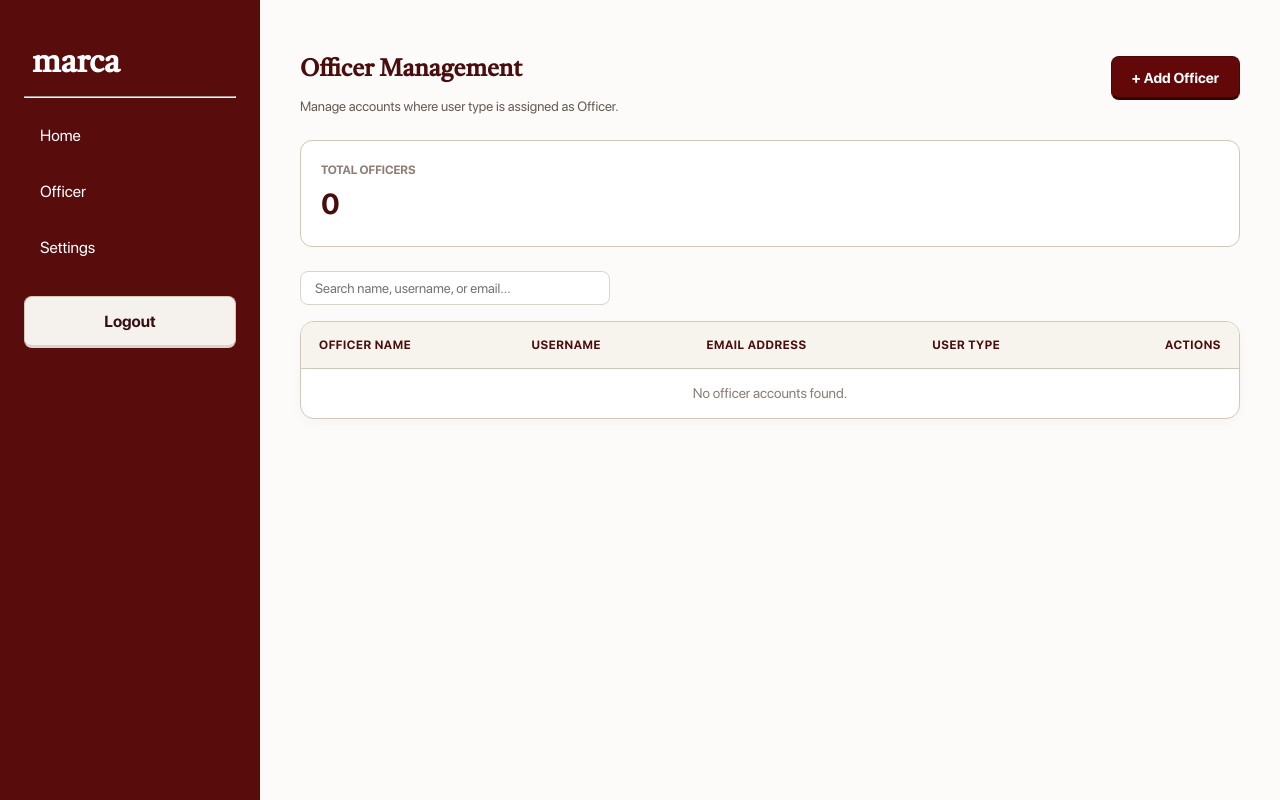
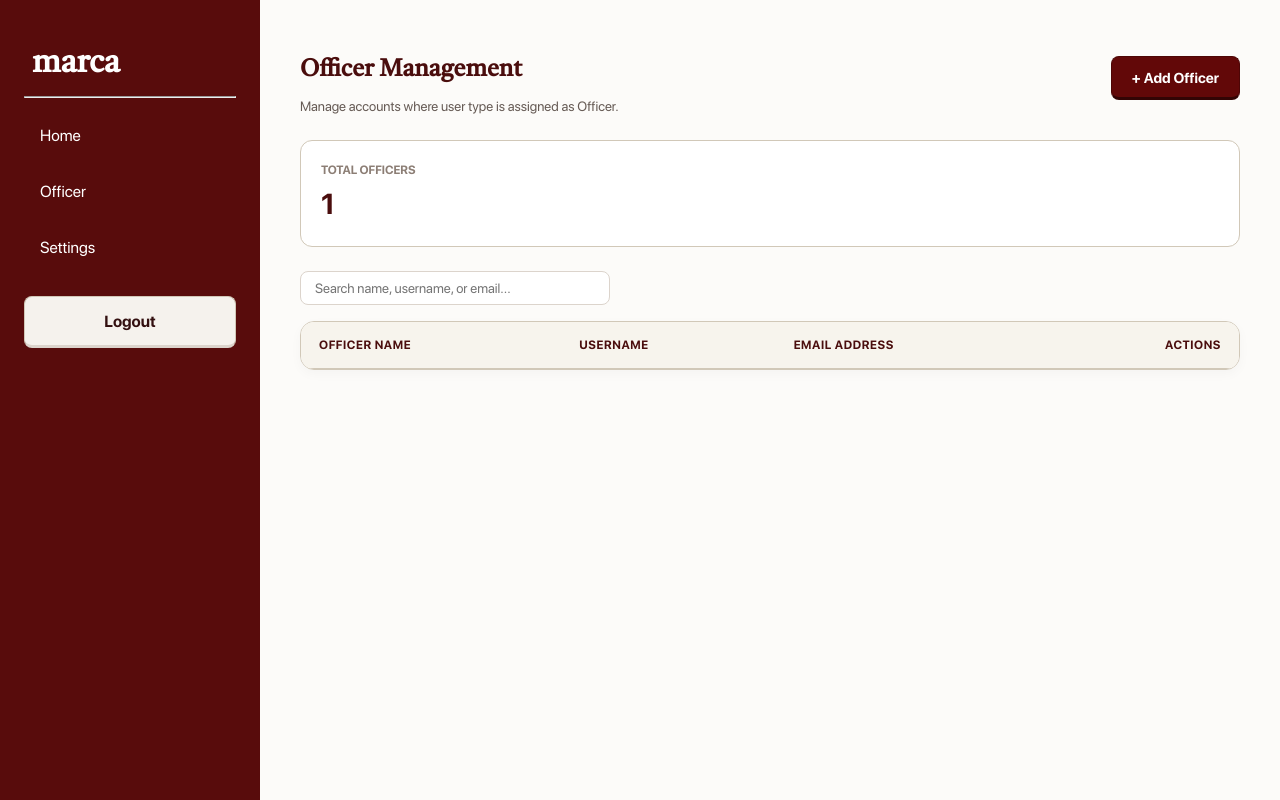
Before and after one commit to keneyboi/Marca-Render, a Django app: page /officer/ in a window 1280 px wide. Run offline with Django 5.2, Linux system fonts and the light colour scheme; a user stored in the database is signed in; tables that the repository leaves empty hold one stand-in row (values such as "Sample post"); lists and menus that the app fills with data are empty.

Commit message:
feat(officer): let officers belong to multiple admins
- Add officers by the email of an existing account instead of creating
  new users; admins can only add accounts of type OFFICER
- Remove officer now only unlinks that admin, the account is kept
- Drop the edit-officer flow (admins shouldn't edit other users' accounts)
- Restrict the officer page and actions to admins
- Change Officer.officer from OneToOne to ForeignKey, make Officer.admin
  non-null with CASCADE, add unique (officer, admin) constraint and
  rename related_name officer_profile -> admin_links
- Add migrations 0007 (delete unassigned officers) and 0008 (schema change)
- Add apps/core/access.py with get_officer_admins and get_data_owner;
  the active admin is stored in the session and falls back to the
  officer's first admin
- Add admin switcher and switch_admin view on the home page for officers
  with more than one admin

```diff
--- a/apps/core/models.py
+++ b/apps/core/models.py
@@ -22,27 +22,25 @@
         return self.type == self.UserType.ADMIN
 
 class Officer(models.Model):
-
-    officer = models.OneToOneField(
+    officer = models.ForeignKey(
         User,
         on_delete=models.CASCADE,
-        related_name='officer_profile'
+        related_name='admin_links'
     )
-
     admin = models.ForeignKey(
         User,
-        on_delete=models.SET_NULL,
-        null=True,
-        blank=True,
+        on_delete=models.CASCADE,
         related_name='managed_officers'
     )
 
     class Meta:
         ordering = ['officer__username']
+        constraints = [
+            models.UniqueConstraint(fields=['officer', 'admin'], name='unique_officer_admin')
+        ]
 
     def __str__(self):
-        admin_str = self.admin.username if self.admin else "Unassigned"
-        return f"Officer: {self.officer.username} (Admin: {admin_str})"
+        return f"Officer: {self.officer.username} (Admin: {self.admin.username})"
 
 class Folder(models.Model):
     user = models.ForeignKey(User, on_delete=models.CASCADE, related_name='folders')
--- a/apps/home/urls.py
+++ b/apps/home/urls.py
@@ -8,4 +8,5 @@
     path('folder/<int:folder_id>/delete/', views.delete_folder, name='delete_folder'),
     path('event/<int:event_id>/move/', views.move_event_folder, name='move_event'),
     path('event/<int:event_id>/remove/', views.remove_event_from_folder, name='remove_from_folder'),
+    path('switch-admin/<int:admin_id>/', views.switch_admin, name='switch_admin'),
 ]
--- a/apps/officer/urls.py
+++ b/apps/officer/urls.py
@@ -2,5 +2,7 @@
 from . import views
 
 urlpatterns = [
-    path('',views.show_officer, name='officer'),
+    path('', views.show_officer, name='officer'),
+    path('create/', views.create_officer, name='create_officer'),
+    path('delete/<int:officer_id>/', views.delete_officer, name='delete_officer'),
 ]
--- a/apps/officer/views.py
+++ b/apps/officer/views.py
@@ -1,7 +1,59 @@
-from django.shortcuts import render
+from django.contrib import messages
+from django.contrib.auth import get_user_model
 from django.contrib.auth.decorators import login_required
+from django.core.exceptions import PermissionDenied
+from django.shortcuts import get_object_or_404, redirect, render
+from django.views.decorators.http import require_POST
+from apps.core.models import Officer
 
-# Create your views here.
+from .forms import AddOfficerForm
+
+User = get_user_model()
+
+
+def _require_admin(user):
+    if not user.is_admin:
+        raise PermissionDenied("Only admins can manage officers.")
+
+
 @login_required(login_url='login')
 def show_officer(request):
-    return render(request, "officer/officer.html", )
+    _require_admin(request.user)
+    officers = (
+        User.objects
+        .filter(admin_links__admin=request.user)
+        .order_by('username')
+    )
+    return render(request, "officer/officer.html", {'officers': officers})
+
+
+@login_required(login_url='login')
+@require_POST
+def create_officer(request):
+    _require_admin(request.user)
+
+    form = AddOfficerForm(request.POST, admin=request.user)
+    if not form.is_valid():
+        first_error = next(iter(form.errors.values()))[0]
+        messages.error(request, f'Failed to add officer: {first_error}')
+        return redirect('officer')
+
+    officer = form.save()
+    messages.success(request, f'"{officer.get_full_name() or officer.username}" was added as an officer.')
+    return redirect('officer')
+
+
+@login_required(login_url='login')
+@require_POST
+def delete_officer(request, officer_id):
+    _require_admin(request.user)
+
+    link = get_object_or_404(
+        Officer.objects.select_related('officer'),
+        officer_id=officer_id,
+        admin=request.user,
+    )
+    name = link.officer.get_full_name() or link.officer.username
+    link.delete()
+    messages.success(request, f'"{name}" was removed from your officers.')
+    return redirect('officer')
--- a/templates/login/login.html
+++ b/templates/login/login.html
@@ -41,11 +41,11 @@
         </form>
 
 
-        <!--
+
         <div class="login-card-footer">
             <p>Don't have an account? <a href="{% url 'register' %}">Create your Marca ID</a></p>
         </div>
-        -->
+
     </div>
 </div>
 {% endblock %}
--- a/templates/officer/officer.html
+++ b/templates/officer/officer.html
@@ -106,7 +106,6 @@
           <th>Officer Name</th>
           <th>Username</th>
           <th>Email Address</th>
-          <th>User Type</th>
           <th class="align-right">Actions</th>
         </tr>
       </thead>
@@ -119,25 +118,8 @@
               </td>
               <td class="text-muted">@{{ officer.username }}</td>
               <td class="text-muted">{{ officer.email }}</td>
-              <td>
-                <span class="badge">{{ officer.type }}</span>
-              </td>
               <td class="align-right">
                 <div class="action-btn-group">
-                  <button
-                    type="button"
-                    class="btn-secondary btn-sm"
-                    onclick="openEditOfficerModal({
-                      id: '{{ officer.id }}',
-                      username: '{{ officer.username|escapejs }}',
-                      firstName: '{{ officer.first_name|escapejs }}',
-                      lastName: '{{ officer.last_name|escapejs }}',
-                      email: '{{ officer.email|escapejs }}',
-                      type: '{{ officer.type|escapejs }}'
-                    })"
-                  >
-                    Edit
-                  </button>
                   <button
                     type="button"
                     class="btn-danger-outline"
@@ -169,85 +151,17 @@
       <button type="button" class="modal-close-btn" onclick="closeCreateOfficerModal()" aria-label="Close">&times;</button>
     </div>
 
-    <form action="" method="POST">
+    <form action="{% url 'create_officer' %}" method="POST">
       {% csrf_token %}
-      <input type="hidden" name="type" value="officer">
-
-      <div class="form-row">
-        <div class="form-group flex-1">
-          <label class="form-label">FIRST NAME</label>
-          <input type="text" name="first_name" class="form-input">
-        </div>
-        <div class="form-group flex-1">
-          <label class="form-label">LAST NAME</label>
-          <input type="text" name="last_name" class="form-input">
-        </div>
-      </div>
 
       <div class="form-group">
-        <label class="form-label">USERNAME *</label>
-        <input type="text" name="username" required placeholder="e.g. officer_jdoe" class="form-input">
-      </div>
-
-      <div class="form-group">
-        <label class="form-label">EMAIL ADDRESS *</label>
+        <label class="form-label">OFFICER'S EMAIL *</label>
         <input type="email" name="email" required placeholder="e.g. officer@marca.org" class="form-input">
-      </div>
-
-      <div class="form-group last">
-        <label class="form-label">PASSWORD *</label>
-        <input type="password" name="password" required class="form-input">
       </div>
 
       <div class="modal-actions">
         <button type="button" onclick="closeCreateOfficerModal()" class="btn-secondary btn-full">Cancel</button>
-        <button type="submit" class="btn-primary btn-full">Create Officer</button>
-      </div>
-    </form>
-  </div>
-</div>
-
-<!-- Edit Officer Modal -->
-<div id="editOfficerModal" class="modal-overlay">
-  <div class="modal-card">
-    <div class="modal-header">
-      <h3 class="modal-title">Edit Officer Details</h3>
-      <button type="button" class="modal-close-btn" onclick="closeEditOfficerModal()" aria-label="Close">&times;</button>
-    </div>
-
-    <form id="editOfficerForm" method="POST" action="">
-      {% csrf_token %}
-      <input type="hidden" id="edit_officer_id" name="officer_id">
-
-      <div class="form-row">
-        <div class="form-group flex-1">
-          <label class="form-label">FIRST NAME</label>
-          <input type="text" id="edit_first_name" name="first_name" class="form-input">
-        </div>
-        <div class="form-group flex-1">
-          <label class="form-label">LAST NAME</label>
-          <input type="text" id="edit_last_name" name="last_name" class="form-input">
-        </div>
-      </div>
-
-      <div class="form-group">
-        <label class="form-label">USERNAME *</label>
-        <input type="text" id="edit_username" name="username" required class="form-input">
-      </div>
-
-      <div class="form-group">
-        <label class="form-label">EMAIL ADDRESS *</label>
-        <input type="email" id="edit_email" name="email" required class="form-input">
-      </div>
-
-      <div class="form-group">
-        <label class="form-label">USER TYPE</label>
-        <input type="text" id="edit_type" name="type" value="officer" required class="form-input">
-      </div>
-
-      <div class="modal-actions">
-        <button type="button" onclick="closeEditOfficerModal()" class="btn-secondary btn-full">Cancel</button>
-        <button type="submit" class="btn-primary btn-full">Save Changes</button>
+        <button type="submit" class="btn-primary btn-full">Add Officer</button>
       </div>
     </form>
   </div>
@@ -258,7 +172,7 @@
   <div class="modal-card modal-card-sm">
     <h3 class="modal-title">Remove Officer</h3>
     <p class="modal-body-text">
-      Are you sure you want to remove <strong id="deleteOfficerUsername"></strong>? This account will lose all access rights immediately.
+      Are you sure you want to remove <strong id="deleteOfficerUsername"></strong>? They will lose access to your events, but their account and any other admins stay unchanged.
     </p>
 
     <form id="deleteOfficerForm" method="POST" action="" class="modal-actions">
```
Also changed, not shown: apps/core/access.py (added, +29 -0 lines), apps/core/admin.py (+8 -0 lines), apps/event/views.py (+4 -10 lines), apps/home/views.py (+19 -6 lines), apps/officer/forms.py (added, +35 -0 lines), templates/home/home.html (+22 -0 lines), apps/core/migrations/0007_delete_unassigned_officers.py (added), apps/core/migrations/0008_officer_multiple_admins.py (added).
